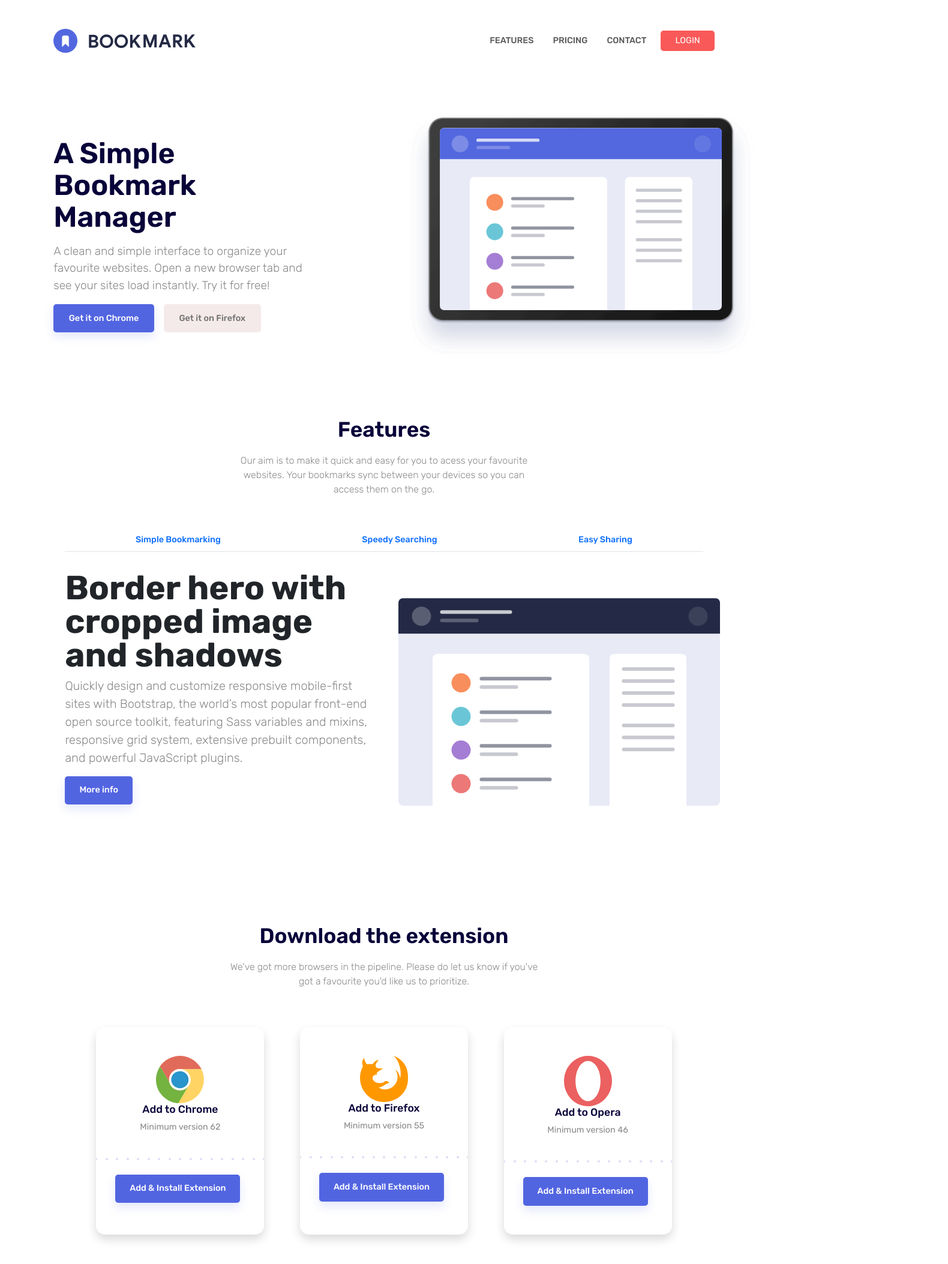
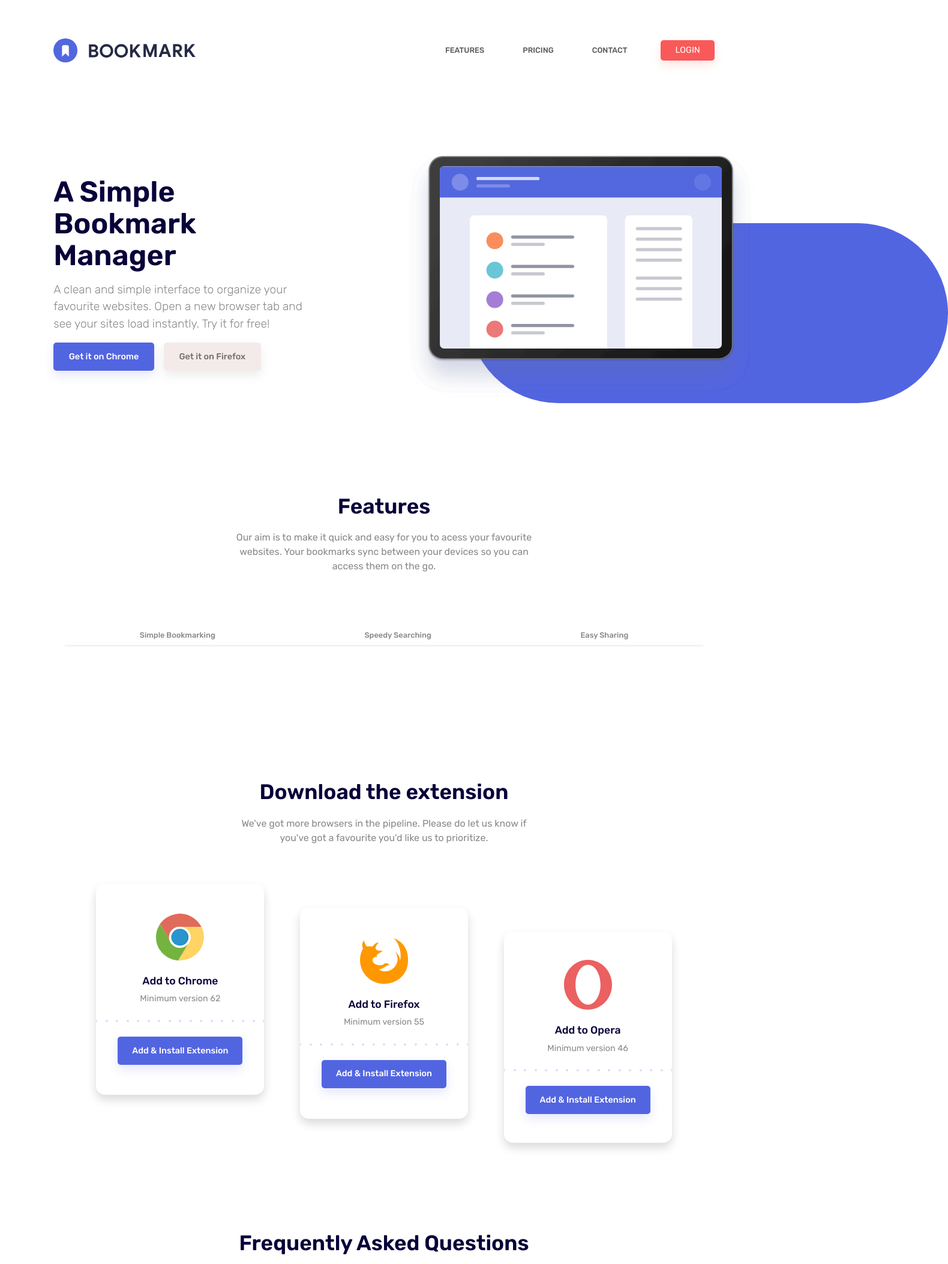
Before and after one commit to francamateus93/1.2.Bootstrap-SASS-Nivel1, a plain HTML site: page index.html in a window 1280 px wide. Shown: the top 2107 px of the page at 60% size, 1580 px wide, since content can reach past the window. Drawn offline with Linux system fonts and the light colour scheme.

Commit message:
features no terminado aun

```diff
--- a/index.html
+++ b/index.html
@@ -9,13 +9,13 @@
   <link href="https://fonts.googleapis.com/css2?family=Rubik:ital,wght@0,300..900;1,300..900&display=swap"
     rel="stylesheet">
   <link rel="stylesheet" href="/main.css">
-  <title>BookMark - WebPage made with Bootstrap</title>
+  <title>BookMark - A Simple Bookmark Manager</title>
 </head>
 
 <body>
 
   <!-- NAVBAR -->
-  <nav class="navbar navbar-expand-lg mx-auto container py-5 d-flex justify-content-between">
+  <nav class="navbar navbar-expand-lg container d-flex justify-content-between">
     <img src="Imagenes/logo-bookmark.svg" height="40" class="cursor-pointer" alt="logo-bookmark">
 
     <!-- TOGGLE -->
@@ -25,15 +25,15 @@
     </button>
 
     <div class="collapse navbar-collapse flex-grow-0" id="navbarNav">
-      <ul class="navbar-nav text-uppercase d-flex align-items-center justify-content-center gap-3">
+      <ul class="navbar-nav text-uppercase d-flex align-items-center justify-content-center gap-5">
         <li class="nav-item">
-          <a class="nav-link" href="#">Features</a>
+          <a class="nav-link" href="#features">Features</a>
         </li>
         <li class="nav-item">
-          <a class="nav-link" href="#">Pricing</a>
+          <a class="nav-link" href="#cards">Pricing</a>
         </li>
         <li class="nav-item">
-          <a class="nav-link" href="#">Contact</a>
+          <a class="nav-link" href="#form">Contact</a>
         </li>
         <button type="button" class="btn btn-danger px-4 text-uppercase">Login</button>
       </ul>
@@ -46,8 +46,8 @@
       <div class="row flex-lg-row-reverse align-items-center g-5">
         <div class="col-10 col-sm-8 col-lg-7">
           <div class="container-hero">
-            <!-- <div class="rectangulo"></div> -->
             <img src="Imagenes/illustration-hero.svg" class="image" alt="illustration-hero">
+            <div class="rectangulo"></div>
           </div>
         </div>
         <div class="col-lg-5">
@@ -65,7 +65,7 @@
     </section>
 
     <!-- FEATURES -->
-    <section class="container col-xxl-8">
+    <section class="container col-xxl-8" id="features">
       <div class="row px-4 py-3 text-center">
         <h1 class="subtitle-section display-5">Features</h1>
         <div class="col-lg-6 mx-auto">
@@ -75,56 +75,32 @@
         </div>
       </div>
 
-      <!-- Tabs navs -->
-      <!-- <div class="row px-4 text-center">
-        <ul class="nav justify-content-center">
-          <li class="nav-item">
-            <a class="nav-link border-bottom p-4" href="">Simple Bookmarking</a>
-          </li>
-          <li class="nav-item">
-            <a class="nav-link border-bottom p-4" href="">Speedy Searching</a>
-          </li>
-          <li class="nav-item">
-            <a class="nav-link border-bottom p-4" href="">Easy Sharing</a>
-          </li>
-        </ul>
-      </div> -->
-
       <div class="container">
         <div class="row">
           <div class="col-xs-12 ">
             <nav>
               <div class="nav nav-tabs nav-fill" id="nav-tab" role="tablist">
-                <a class="nav-item nav-link" id="nav-simple-tab" data-toggle="tab" href="#nav-simple"
-                  aria-controls="nav-simple" aria-selected="false">Simple Bookmarking</a>
-                <a class="nav-item nav-link" id="nav-speedy-tab" data-toggle="tab" href="#nav-speedy"
-                  aria-controls="nav-speedy" aria-selected="false">Speedy Searching</a>
-                <a class="nav-item nav-link" id="nav-easy-tab" data-toggle="tab" href="#nav-easy"
-                  aria-controls="nav-easy" aria-selected="false">Easy Sharing</a>
+                <a class="nav-item nav-link" id="nav-profile-tab" data-toggle="tab" href="#nav-profile" role="tab"
+                  aria-controls="nav-profile" aria-selected="false">Simple Bookmarking</a>
+                <a class="nav-item nav-link" id="nav-contact-tab" data-toggle="tab" href="#nav-contact" role="tab"
+                  aria-controls="nav-contact" aria-selected="false">Speedy Searching</a>
+                <a class="nav-item nav-link" id="nav-about-tab" data-toggle="tab" href="#nav-about" role="tab"
+                  aria-controls="nav-about" aria-selected="false">Easy Sharing</a>
+              </div>
             </nav>
             <div class="tab-content py-3 px-3 px-sm-0" id="nav-tabContent">
-              <div class="tab-pane fade show active" id="nav-simple" role="tabpanel" aria-labelledby="nav-simple-tab">
-                <div class="row pb-4 pe-lg-0 align-items-center">
-                  <div class="col-lg-6 py-lg-5 pt-lg-3 pe-2">
-                    <h1 class="display-4 fw-bold lh-1">Border hero with cropped image and shadows</h1>
-                    <p class="lead">Quickly design and customize responsive mobile-first sites with Bootstrap, the
-                      world’s most
-                      popular front-end open source toolkit, featuring Sass variables and mixins, responsive grid
-                      system,
-                      extensive prebuilt components, and powerful JavaScript plugins.</p>
-                    <div class="d-grid gap-2 d-md-flex justify-content-md-start mb-4 mb-lg-3">
-                      <button type="button" class="btn btn-primary btn-lg px-4 me-md-2">More info</button>
-                    </div>
-                  </div>
-                  <div class="col-lg-6 p-0">
-                    <img class="rounded-lg-3 ps-4 imagem" src="Imagenes/illustration-features-tab-1.svg"
-                      alt="illustration-border">
-                  </div>
-                </div>
+              <div class="tab-pane fade" id="nav-profile" role="tabpanel" aria-labelledby="nav-profile-tab">
+                Et et consectetur ipsum labore excepteur est proident excepteur ad velit occaecat qui minim occaecat
+                veniam. Fugiat veniam incididunt anim aliqua enim pariatur veniam sunt est aute sit dolor anim. Velit
+                non irure adipisicing aliqua ullamco irure incididunt irure non esse consectetur nostrud minim non minim
+                occaecat. Amet duis do nisi duis veniam non est eiusmod tempor incididunt tempor dolor ipsum in qui sit.
+                Exercitation mollit sit culpa nisi culpa non adipisicing reprehenderit do dolore. Duis reprehenderit
+                occaecat anim ullamco ad duis occaecat ex.
               </div>
-              <div class="" id="nav-speedy" role="tabpanel" aria-labelledby="nav-speedy-tab">
+              <div class="tab-pane fade" id="nav-contact" role="tabpanel" aria-labelledby="nav-contact-tab">
+                Et et consectetur ipsum labore excepteur est proident excepteur ad velit occaecat qui minim occaecat
               </div>
-              <div class="tab-pane fade" id="nav-easy" role="tabpanel" aria-labelledby="nav-easy-tab">
+              <div class="tab-pane fade" id="nav-about" role="tabpanel" aria-labelledby="nav-about-tab">
                 Et et consectetur ipsum labore excepteur est proident excepteur ad velit occaecat qui minim occaecat
                 veniam. Fugiat veniam incididunt anim aliqua enim pariatur veniam sunt est aute sit dolor anim. Velit
                 non irure adipisicing aliqua ullamco irure incididunt irure non esse consectetur nostrud minim non minim
@@ -141,7 +117,7 @@
 
 
     <!-- CARDS -->
-    <section class="container col-xxl-8">
+    <section class="container col-xxl-8" id="cards">
       <div class="row px-4 pb-5 text-center">
         <h1 class="subtitle-section display-5">Download the extension</h1>
         <div class="col-lg-6 mx-auto">
@@ -152,42 +128,43 @@
         </div>
       </div>
 
-      <!-- Card1 -->
       <div class="row row-cols-1 row-cols-md-3 g-4">
+        <!-- Card1 -->
+
         <div class="col d-flex justify-content-end">
-          <div class="card shadow d-flex justify-content-between rounded-lg-5 py-5">
-            <img src="/Imagenes/logo-chrome.svg" class="card-img-top" alt="chorme-extension" />
+          <div class="card card-1 shadow">
             <div class="card-body">
+              <img src="/Imagenes/logo-chrome.svg" class="card-img-top" alt="chorme-extension" />
               <h5 class="card-title">Add to Chrome</h5>
               <p class="card-text">Minimum version 62</p>
               <img src="Imagenes/bg-dots.svg" class="py-4" alt="bg-dots">
-              <button type="button" class="btn btn-primary btn-lg px-4 me-md-2">Add & Install Extension</button>
+              <button type="button" class="btn btn-primary btn-lg px-4">Add & Install Extension</button>
             </div>
           </div>
         </div>
 
         <!-- Card2 -->
         <div class="col d-flex justify-content-center">
-          <div class="card shadow rounded-lg-5 py-5">
-            <img src="/Imagenes/logo-firefox.svg" class="card-img-top" alt="chorme-extension" />
+          <div class="card card-2 shadow py-5">
             <div class="card-body">
+              <img src="/Imagenes/logo-firefox.svg" class="card-img-top" alt="chorme-extension" />
               <h5 class="card-title">Add to Firefox</h5>
               <p class="card-text">Minimum version 55</p>
               <img src="Imagenes/bg-dots.svg" class="py-4" alt="bg-dots">
-              <button type="button" class="btn btn-primary btn-lg px-4 me-md-2">Add & Install Extension</button>
+              <button type="button" class="btn btn-primary btn-lg px-4 ">Add & Install Extension</button>
             </div>
           </div>
         </div>
 
         <!-- Card3 -->
         <div class="col d-flex justify-content-start">
-          <div class="card shadow rounded-lg-5 py-5">
+          <div class="card card-3 shadow py-5">
             <img src="/Imagenes/logo-opera.svg" class="card-img-top" alt="chorme-extension" />
             <div class="card-body">
               <h5 class="card-title">Add to Opera</h5>
               <p class="card-text">Minimum version 46</p>
               <img src="Imagenes/bg-dots.svg" class="py-4" alt="bg-dots">
-              <button type="button" class="btn btn-primary btn-lg px-4 me-md-2">Add & Install Extension</button>
+              <button type="button" class="btn btn-primary btn-lg px-4">Add & Install Extension</button>
             </div>
           </div>
         </div>
@@ -195,11 +172,11 @@
     </section>
 
     <!-- FAQ -->
-    <section class="container container-faq col-xxl-8">
+    <section class="container col-xxl-8">
       <div class="row text-center">
         <h1 class="subtitle-section display-5">Frequently Asked Questions</h1>
         <div class="col-lg-6 mx-auto">
-          <p class="subtext-sectionlead mb-3">Here are some of our FAQs. If you have any other questions you'd like to
+          <p class="subtext-section lead mb-3">Here are some of our FAQs. If you have any other questions you'd like to
             answered please
             feel free to send us email.</p>
         </div>
@@ -267,14 +244,14 @@
             </div>
           </div>
         </div>
-        <button type="button" class="btn btn-primary btn-lg px-4 mt-5">More
+        <button type="button" class="btn btn-primary btn-lg px-4 my-5">More
           info</button>
       </div>
     </section>
 
     <!-- FORM -->
-    <section class="form-container">
-      <div class="container col-xxl-8">
+    <section class="form-container" id="form">
+      <div class="container my-0 col-xxl-8">
         <div class="row d-flex justify-content-center">
           <div class="d-flex flex-column gap-3 align-items-center mb-5">
             <p class="form-text">35,000+ ALREADY JOINED</p>
@@ -283,7 +260,7 @@
           <div class="row d-flex justify-content-center">
             <div class="col-6 form-group d-flex align-items-center justify-content-center">
               <input type="email" class="form-control" placeholder="Enter your email address">
-              <button type="submit" class="btn btn-danger px-4 py-3">Contact Us
+              <button type="submit" class="btn btn-danger px-4">Contact Us
             </div>
           </div>
         </div>
@@ -291,28 +268,30 @@
     </section>
   </main>
 
-  <!-- Footer -->
+  <!-- FOOTER -->
   <footer class="footer">
-    <nav class="navbar navbar-expand-lg mx-auto container py-5 d-flex gap-5">
-      <img src="Imagenes/logo-bookmark-white.svg" height="40" class="cursor-pointer" alt="logo-bookmark">
+    <nav class="navbar navbar-expand-lg container py-4 d-flex gap-5">
+      <img src="Imagenes/logo-bookmark-white.svg" height="30" class="cursor-pointer" alt="logo-bookmark">
       <div class="collapse navbar-collapse flex-grow-0" id="navbarNav">
         <ul class="navbar-nav text-uppercase d-flex align-items-center justify-content-center gap-3">
           <li class="nav-item text-white">
-            <a class="nav-link text-white fw-normal" href="#">Features</a>
+            <a class="nav-link text-white fw-light" href="#features">Features</a>
           </li>
           <li class="nav-item">
-            <a class="nav-link text-white fw-normal" href="#">Pricing</a>
+            <a class="nav-link text-white fw-light" href="#cards">Pricing</a>
           </li>
           <li class="nav-item">
-            <a class="nav-link text-white fw-normal" href="#">Contact</a>
+            <a class="nav-link text-white fw-light" href="#form">Contact</a>
           </li>
         </ul>
       </div>
       <div class="collapse navbar-collapse justify-content-end" id="navbarNav">
         <ul class="navbar-nav text-uppercase d-flex align-items-center justify-content-center gap-3">
           <li class="nav-item d-flex">
-            <a class="nav-link" href="#"><img src="Imagenes/icon-facebook.svg" alt="log-facebook"></a>
-            <a class="nav-link" href="#"><img src="Imagenes/icon-twitter.svg" alt="log-twitter"></a>
+            <a class="nav-link" href="https://www.facebook.com/barcelonactiva/" target="_blank"><img
+                src="Imagenes/icon-facebook.svg" alt="log-facebook"></a>
+            <a class="nav-link" href="https://x.com/barcelonactiva" target="_blank"><img src="Imagenes/icon-twitter.svg"
+                alt="log-twitter"></a>
           </li>
         </ul>
       </div>
--- a/main.scss
+++ b/main.scss
@@ -12,7 +12,7 @@ $principal: "Rubik", sans-serif;
 
 // Padding & Margin
 .container {
-  padding: 2rem 1.2rem;
+  padding: 4rem 1.2rem;
   margin: 0 auto;
 }
 
@@ -48,6 +48,7 @@ p {
   font-size: 0.9rem;
   border: none;
   border-radius: 5px;
+  box-shadow: 0 .5rem 1rem rgba($secondary, .15);
 }
 
 .btn-danger:hover {
@@ -65,6 +66,7 @@ p {
   font-weight: 500;
   color: #707070;
   padding: 0.8rem 1.6rem;
+  box-shadow: 0 .5rem 1rem rgba($font-text, .15);
 }
 
 .btn-grey:hover {
@@ -97,14 +99,15 @@ p {
 
 .subtext-section {
   font-size: 1rem;
+  font-weight: 400;
   line-height: 1.5;
 }
 
 // Nav
 
 .nav-link {
-  font-size: 0.9rem;
-  font-weight: 500;
+  font-size: 1rem;
+  font-weight: 400;
 }
 
 .nav-link:hover {
@@ -128,19 +131,29 @@ p {
   height: 300px;
   background-color: rgba(82, 101, 225);
   border-radius: 150px;
-  z-index: 1;
+  z-index: 0;
 }
 
 .image {
-display: block;
+  position: relative;
+  display: block;
   max-width: 36rem;
   height: auto;
-  z-index: 0;
+  z-index: 1;
 }
 
 // Tabs
 
-.nav-tabs .nav-item.show .nav-link, .nav-tabs .nav-link:active {
+#tabs .nav-tabs .nav-link, .nav-item {
+  // border: 1px solid transparent;
+  // border-top-left-radius: .25rem;
+  // border-top-right-radius: .25rem;
+  color: $font-text;
+  font-size: 0.8 rem;
+  border: none;
+}
+
+.nav-tabs .nav-item.show .nav-link, .nav-tabs .nav-link:focus {
   color: $font-text;
   background-color: transparent;
   // border-color: transparent transparent $secondary;
@@ -149,12 +162,9 @@ display: block;
   // font-weight: bold;
 }
 
-#tabs .nav-tabs .nav-link {
-  // border: 1px solid transparent;
-  // border-top-left-radius: .25rem;
-  // border-top-right-radius: .25rem;
-  color: $font-text;
-  font-size: 20px;
+
+.nav-link, .nav-item:hover {
+  border: none;
 }
 
 // Cards
@@ -162,16 +172,31 @@ display: block;
 .card {
   display: flex;
   align-items: center;
+  justify-content: center;
   padding: 0rem;
   border: none;
   border-radius: 15px;
-  width: auto;
+  margin-bottom: 20px;
+  height: 22rem;
 }
+
+.card-1 {
+  margin-top: 0;
+}
+
+.card-2 {
+  margin-top: 40px;
+}
+.card-3 {
+  margin-top: 80px;
+}
+
 
 .card-body {
   display: flex;
   flex-direction: column;
   align-items: center;
+  justify-content: center;
   padding: 0;
 }
 
@@ -182,12 +207,17 @@ display: block;
 .card-title {
   font-size: 1.1rem;
   color: $font-title;
+  margin-top: 1.5rem;
+}
+
+.card-title:hover {
+  color: $primary;
 }
 
 .card-text {
   font-size: 0.9rem;
   color: $font-text;
-  margin-bottom: 1rem;
+  margin-bottom: 0;
 }
 
 // FAQ
@@ -237,6 +267,7 @@ display: block;
 .form-container {
   background-color: $primary;
   color: white;
+  margin-bottom: 0;
 }
 
 .form-control {
@@ -245,7 +276,7 @@ display: block;
 
 .form-text {
   color: white;
-  letter-spacing: 0.6rem;
+  letter-spacing: 0.5rem;
 }
 
 // Footer
@@ -253,4 +284,5 @@ display: block;
 .footer {
   background-color: $font-title;
   color: white;
+  margin: 0;
 }
```
Also changed, not shown: main.css, 1 other file.
